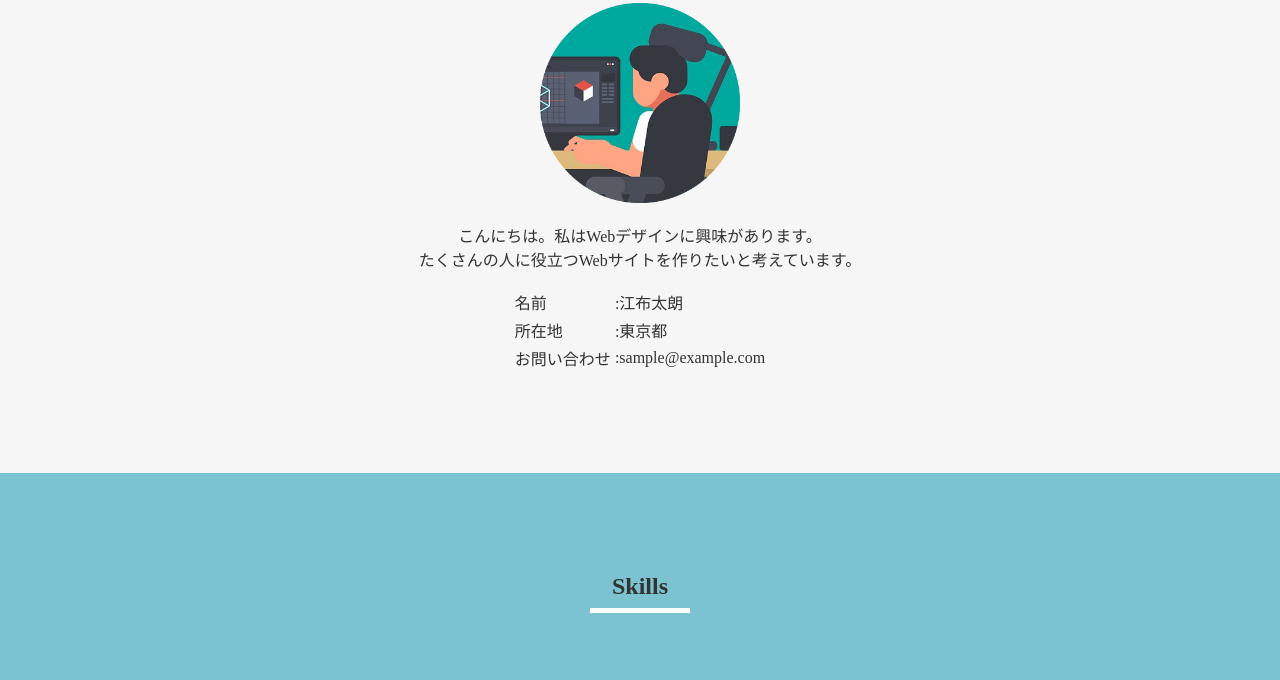
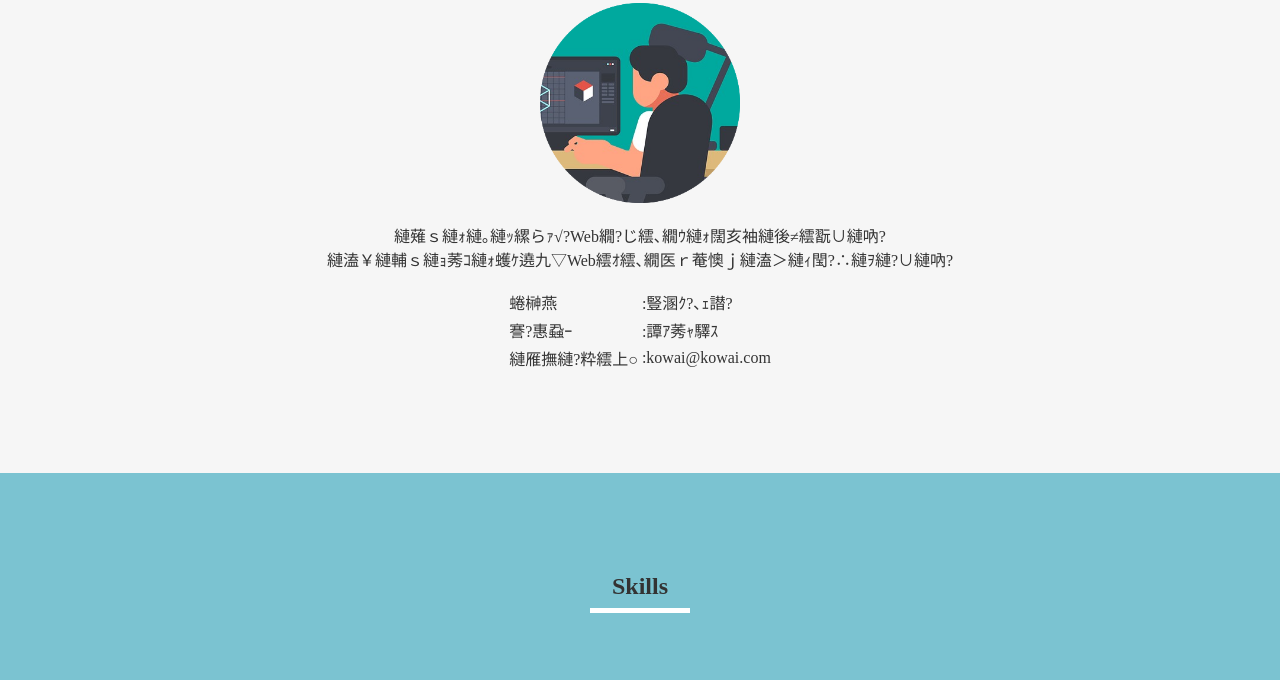
Before and after one commit to haruto26s1100222-dot/portfolio, a plain HTML site: page Portfolio/index.html in a window 1280 px wide. Shown: the part 831-1511 px from the top of the page. Drawn offline with Linux system fonts and the light colour scheme.

Commit message:
Update index.html

```diff
--- a/Portfolio/index.html
+++ b/Portfolio/index.html
@@ -25,25 +25,25 @@
     <hr class="blue-line">
     <img src="image/man.png">
     <p>
-    こんにちは。私はWebデザインに興味があります。
+    縺薙ｓ縺ｫ縺｡縺ｯ縲らｧ√?Web繝?じ繧､繝ｳ縺ｫ闊亥袖縺後≠繧翫∪縺吶?
 
     <br>
 
-    たくさんの人に役立つWebサイトを作りたいと考えています。
+    縺溘￥縺輔ｓ縺ｮ莠ｺ縺ｫ蠖ｹ遶九▽Web繧ｵ繧､繝医ｒ菴懊ｊ縺溘＞縺ｨ閠?∴縺ｦ縺?∪縺吶?
     </p>
 
     <table>
         <tr>
-            <td>名前</td>
-            <td>:江布太朗</td>
+            <td>蜷榊燕</td>
+            <td>:豎溷ｸ?､ｪ譛?</td>
         </tr>
         <tr>
-            <td>所在地</td>
-            <td>:東京都</td>
+            <td>謇?惠蝨ｰ</td>
+            <td>:譚ｱ莠ｬ驛ｽ</td>
         </tr>
         <tr>
-            <td>お問い合わせ</td>
-            <td>:sample@example.com</td>
+            <td>縺雁撫縺?粋繧上○</td>
+            <td>:kowai@kowai.com</td>
         </tr>
     </table>
     </div>
```
